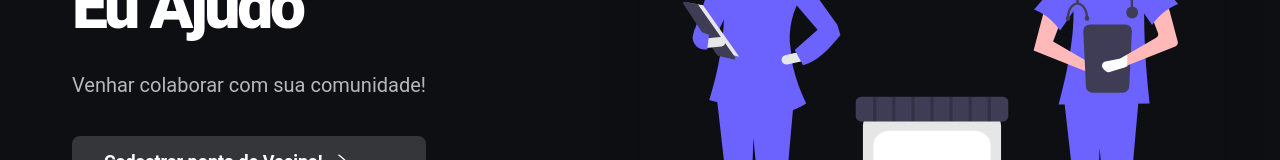
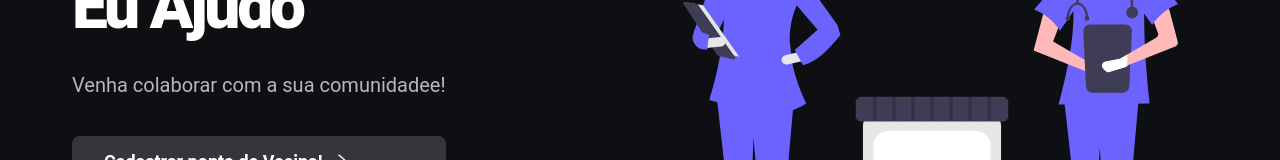
Before and after one commit to KayoRonald/euajudo-app, a React (Create React App) app: page / in a window 1280 px wide. Shown: the part 188-348 px from the top of the page. Built offline with nearby package versions, Linux system fonts and the light colour scheme.

Commit message:
Update Text

```diff
--- a/src/containers/hero.tsx
+++ b/src/containers/hero.tsx
@@ -49,7 +49,7 @@ const Hero: React.FC = () => {
                   fontSize={{ base: 'lg', lg: 'xl' }}
                   mt="6"
                 >
-                  Venhar colaborar com sua comunidade!
+                  Venha colaborar com a sua comunidadee!
               </Text>
               </Box>
               <Stack direction='column' spacing={4} mt={3}>
```
